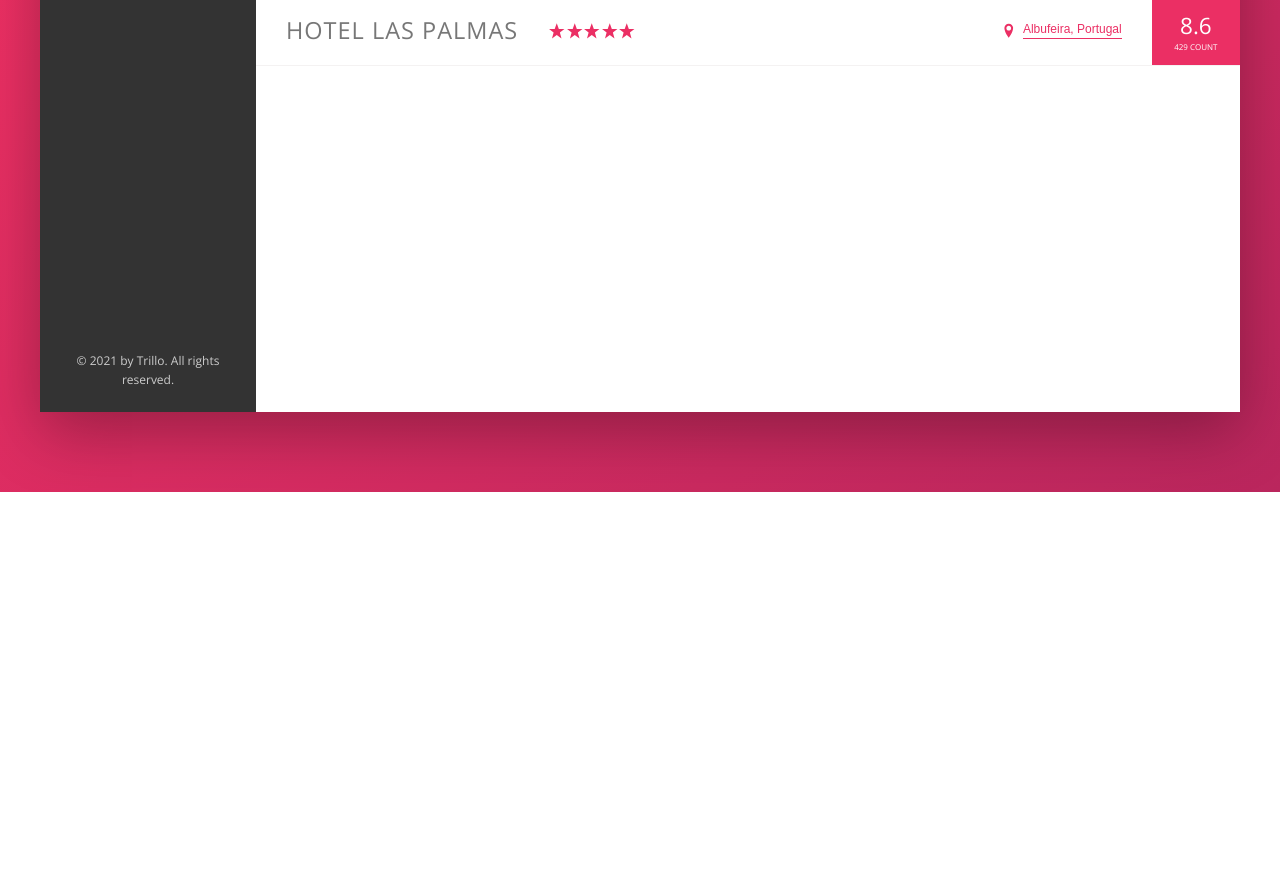
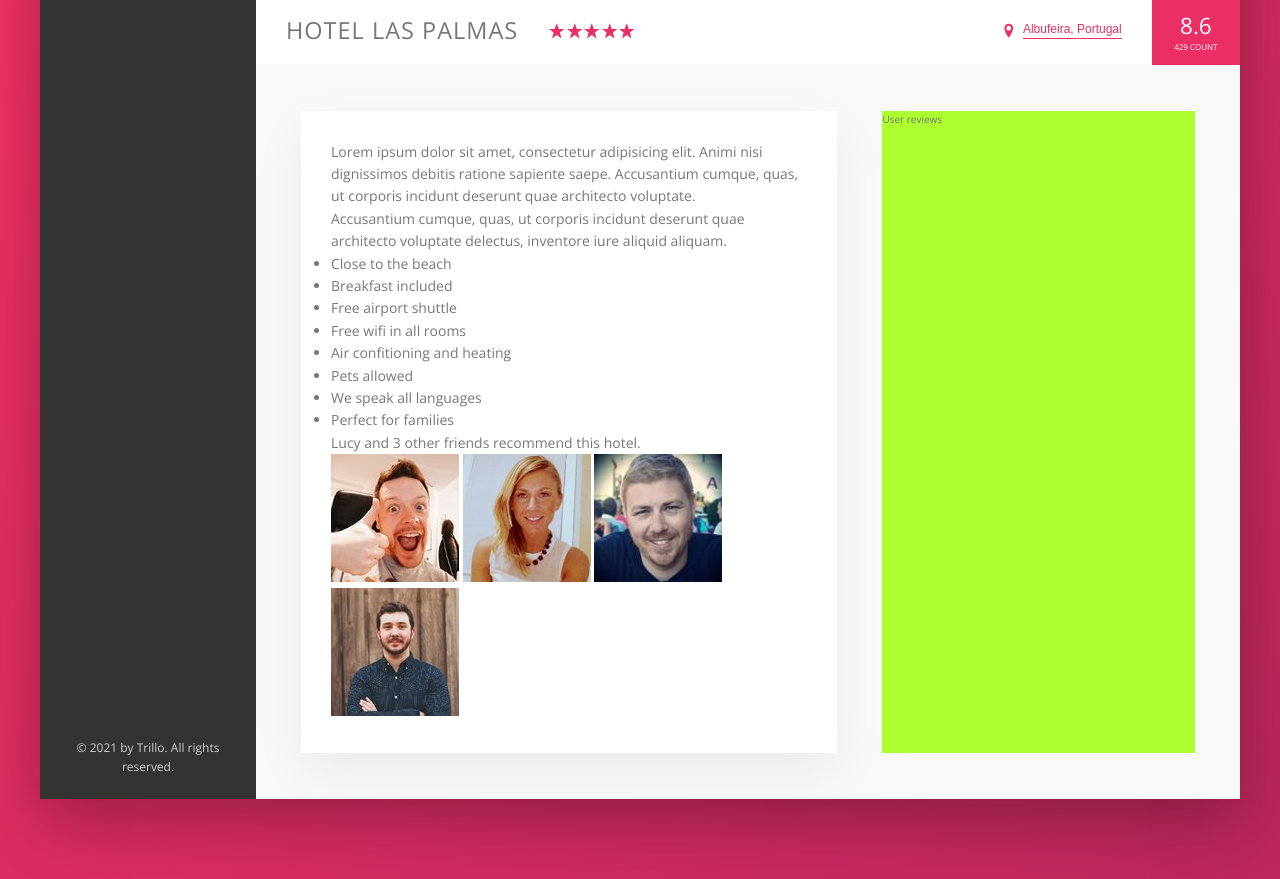
Before and after one commit to oguzhanntuna/trillo-static-flexbox-project, a website: page index.html in a window 1280 px wide. Shown: the part 538-1417 px from the top of the page. Before the commit the page ends 1030 px from the top, so only its background shows below. Drawn offline with nearby package versions, Linux system fonts and the light colour scheme.

Commit message:
building the description section - part one

```diff
--- a/index.html
+++ b/index.html
@@ -132,6 +132,42 @@
                         </div>
                     </div>
 
+                    <div class="detail">
+                        <div class="description">
+                            <p class="paragraph">
+                                Lorem ipsum dolor sit amet, consectetur adipisicing elit. Animi nisi dignissimos debitis ratione sapiente saepe. Accusantium cumque, quas, ut corporis incidunt deserunt quae architecto voluptate.
+                            </p>
+                            <p class="paragraph">
+                                Accusantium cumque, quas, ut corporis incidunt deserunt quae architecto voluptate delectus, inventore iure aliquid aliquam.
+                            </p>
+                            <ul class="list">
+                                <li class="list__item">Close to the beach</li>
+                                <li class="list__item">Breakfast included</li>
+                                <li class="list__item">Free airport shuttle</li>
+                                <li class="list__item">Free wifi in all rooms</li>
+                                <li class="list__item">Air confitioning and heating</li>
+                                <li class="list__item">Pets allowed</li>
+                                <li class="list__item">We speak all languages</li>
+                                <li class="list__item">Perfect for families</li>
+                            </ul>
+                            <div class="recommend">
+                                <p class="recommend__count">
+                                    Lucy and 3 other friends recommend this hotel.
+                                </p>
+                                <div class="recommend__friends">
+                                    <img src="img/user-1.jpg" alt="Friend 1" class="recommend__photo">
+                                    <img src="img/user-2.jpg" alt="Friend 2" class="recommend__photo">
+                                    <img src="img/user-3.jpg" alt="Friend 3" class="recommend__photo">
+                                    <img src="img/user-4.jpg" alt="Friend 4" class="recommend__photo">
+                                </div>
+                            </div>
+                        </div>
+
+                        <div class="user-reviews">
+                            User reviews
+                        </div>
+                    </div>
+
                 </main>
             </div>
         </div>
--- a/sass/_base.scss
+++ b/sass/_base.scss
@@ -13,6 +13,9 @@
     --color-grey-dark-3: #999;
 
     --shadow-dark: 0 2rem 6rem rgba(0, 0, 0, .3);
+    --shadow-light: 0 2rem 5rem rgba(0, 0, 0, .06);
+
+    --line: 1px solid var(--color-grey-light-2);
 }
 
 * {
--- a/sass/_components.scss
+++ b/sass/_components.scss
@@ -209,7 +209,7 @@
 // HOTEL OVERVIEW
 
 .overview {
-    border-bottom: 1px solid var(--color-grey-light-2);
+    border-bottom: var(--line);
 
     display: flex;
     align-items: center;
@@ -271,7 +271,7 @@
 
 
 /////////////////////////////////////////////////////////
-// HOTEL OVERVIEW
+// BUTTON INLINE
 .btn-inline {
     border: none;
     color: var(--color-primary);
--- a/sass/_layout.scss
+++ b/sass/_layout.scss
@@ -11,7 +11,7 @@
     font-size: 1.4rem;
     height: 7rem;
     background-color: #fff;
-    border-bottom: 1px solid var(--color-grey-light-2);
+    border-bottom: var(--line);
 
     display: flex;
     justify-content: space-between;
@@ -35,7 +35,26 @@
 .hotel-view {
     background-color: #fff;
 
-    height: 80rem;
-
     flex: 1;
 }
+
+.detail {
+    display: flex;
+    padding: 4.5rem;
+    background-color: var(--color-grey-light-1);
+    border-bottom: var(--line);
+}
+
+.description {
+    font-size: 1.4rem;
+    background-color: #fff;
+    box-shadow: var(--shadow-light);
+    padding: 3rem;
+    flex: 0 0 60%;
+    margin-right: 4.5rem;
+}
+
+.user-reviews {
+    background-color: greenyellow;
+    flex: 1;
+}
```
Also changed, not shown: css/style.css.
